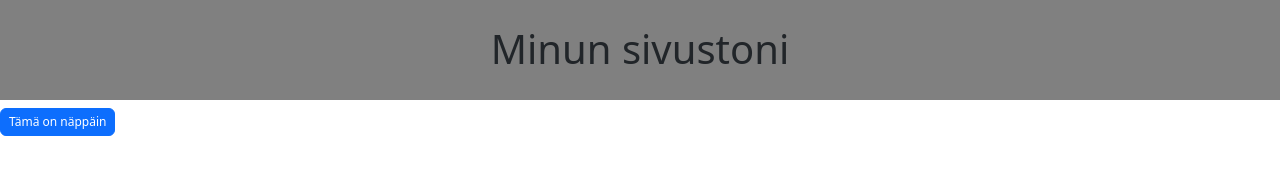
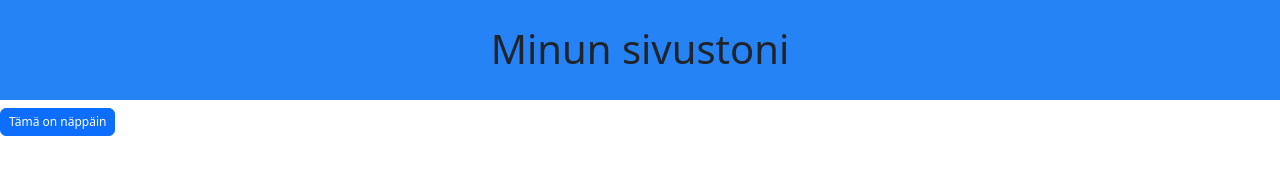
Before and after one commit to HennaToropainen/Verkkosivut-8-12, a plain HTML site: page WS09/index.html in a window 1280 px wide. Drawn offline with nearby package versions, Linux system fonts and the light colour scheme.

Commit message:
muutokset

```diff
--- a/WS09/styles/styles.css
+++ b/WS09/styles/styles.css
@@ -1,6 +1,6 @@
 h1 {
     text-align: center;
     padding: 25px;
-    background-color: gray;
+    background-color: rgb(37, 131, 246);
     height: 100px;
 }
```
